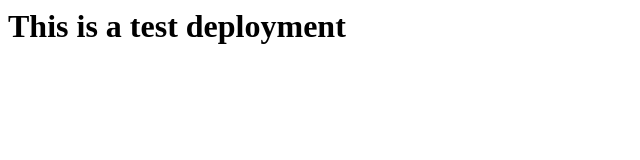
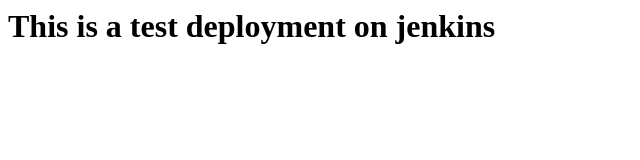
Before and after one commit to 47danishkhan/aaa, a plain HTML site: page index.html in a window 1280 px wide. Shown: the whole page, without its empty margins (0-640 px from the left). Drawn offline with Linux system fonts and the light colour scheme.

Commit message:
Update index.html

```diff
--- a/index.html
+++ b/index.html
@@ -1,6 +1,6 @@
 <html>
 <title> Hello World </title>
 <body>
-<h1> This is a test deployment </h1>
+<h1> This is a test deployment on jenkins</h1>
 </body>
 </html>
```
